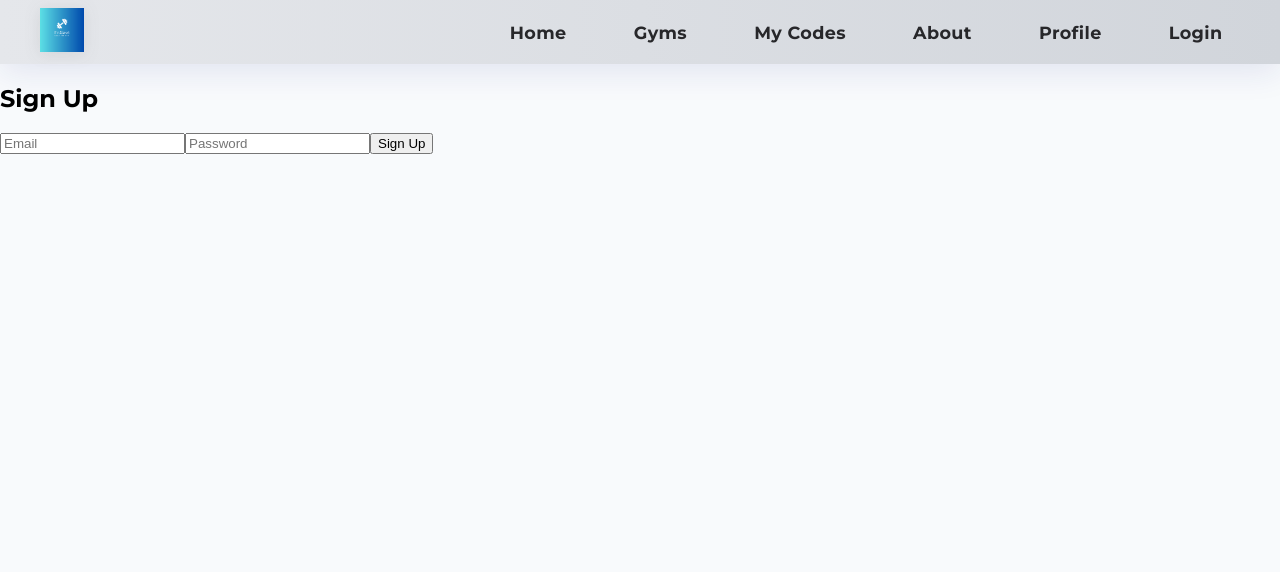
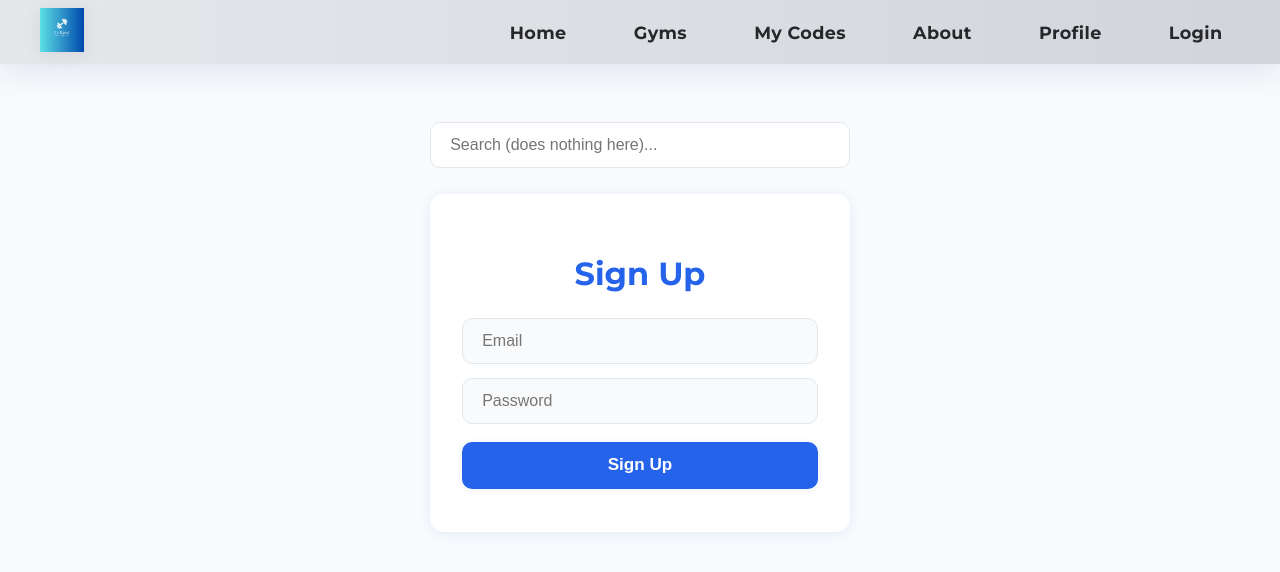
Before and after one commit to StartedtoCodewithAI/FitSpot, a React (Vite) app: page /#/signup in a window 1280 px wide. Shown: the top 572 px of the page. Built offline with nearby package versions, Linux system fonts and the light colour scheme.

Commit message:
Update Signup.jsx

```diff
--- a/src/pages/Signup.jsx
+++ b/src/pages/Signup.jsx
@@ -1,12 +1,18 @@
 import React, { useState } from 'react';
 import { supabase } from '../supabaseClient';
+import SearchBar from '../components/SearchBar';
 
 export default function Signup() {
+  // State for the signup form
   const [email, setEmail] = useState('');
   const [password, setPassword] = useState('');
   const [loading, setLoading] = useState(false);
   const [message, setMessage] = useState('');
 
+  // State for the search bar (for consistency, optional to use)
+  const [searchTerm, setSearchTerm] = useState('');
+
+  // Signup handler
   const handleSignup = async (e) => {
     e.preventDefault();
     setLoading(true);
@@ -32,8 +38,34 @@ export default function Signup() {
   };
 
   return (
-    <div>
-      <h2>Sign Up</h2>
+    <div style={{ maxWidth: 420, margin: "0 auto", padding: "2.5rem 1rem" }}>
+      {/* Fancy Search Bar at the top, just like in Gyms/MyCodes */}
+      <div style={{ margin: "18px 0 18px 0", maxWidth: 420 }}>
+        <SearchBar
+          value={searchTerm}
+          onChange={e => setSearchTerm(e.target.value)}
+          placeholder="Search (does nothing here)..."
+        />
+      </div>
+
+      {/* Signup form card */}
+      <div style={{
+        background: "#fff",
+        borderRadius: 14,
+        boxShadow: "0 2px 12px #2563eb18",
+        padding: "2.1rem 2rem 1.7rem 2rem",
+        margin: "0 auto",
+        maxWidth: 380
+      }}>
+        <h2 style={{
+          textAlign: "center",
+          fontSize: "2rem",
+          fontWeight: 800,
+          marginBottom: "1.6rem",
+          color: "#2563eb"
+        }}>
+          Sign Up
+        </h2>
         <form onSubmit={handleSignup}>
           <input
             type="email"
@@ -41,6 +73,16 @@ export default function Signup() {
             value={email}
             onChange={e => setEmail(e.target.value)}
             required
+            style={{
+              width: "100%",
+              padding: "0.8rem 1.2rem",
+              borderRadius: 10,
+              border: "1px solid #e0e7ef",
+              fontSize: "1rem",
+              boxSizing: "border-box",
+              marginBottom: "0.9rem",
+              background: "#f9fafb"
+            }}
           />
           <input
             type="password"
@@ -48,12 +90,48 @@ export default function Signup() {
             value={password}
             onChange={e => setPassword(e.target.value)}
             required
+            style={{
+              width: "100%",
+              padding: "0.8rem 1.2rem",
+              borderRadius: 10,
+              border: "1px solid #e0e7ef",
+              fontSize: "1rem",
+              boxSizing: "border-box",
+              marginBottom: "1.1rem",
+              background: "#f9fafb"
+            }}
           />
-        <button type="submit" disabled={loading}>
+          <button
+            type="submit"
+            disabled={loading}
+            style={{
+              width: "100%",
+              background: "#2563eb",
+              color: "#fff",
+              padding: "0.85rem",
+              border: "none",
+              borderRadius: 10,
+              fontWeight: 700,
+              fontSize: "1.07rem",
+              cursor: loading ? "not-allowed" : "pointer",
+              marginBottom: "1rem",
+              boxShadow: "0 1px 8px #2563eb13"
+            }}
+          >
             {loading ? 'Signing up...' : 'Sign Up'}
           </button>
         </form>
-      {message && <div>{message}</div>}
+        {message && (
+          <div style={{
+            textAlign: "center",
+            color: message.startsWith('Signup successful') ? "#22c55e" : "#dc2626",
+            marginTop: "0.8rem",
+            fontWeight: 600,
+          }}>
+            {message}
+          </div>
+        )}
+      </div>
     </div>
   );
 }
```
Lines whose indentation alone changed are shown as unchanged.
